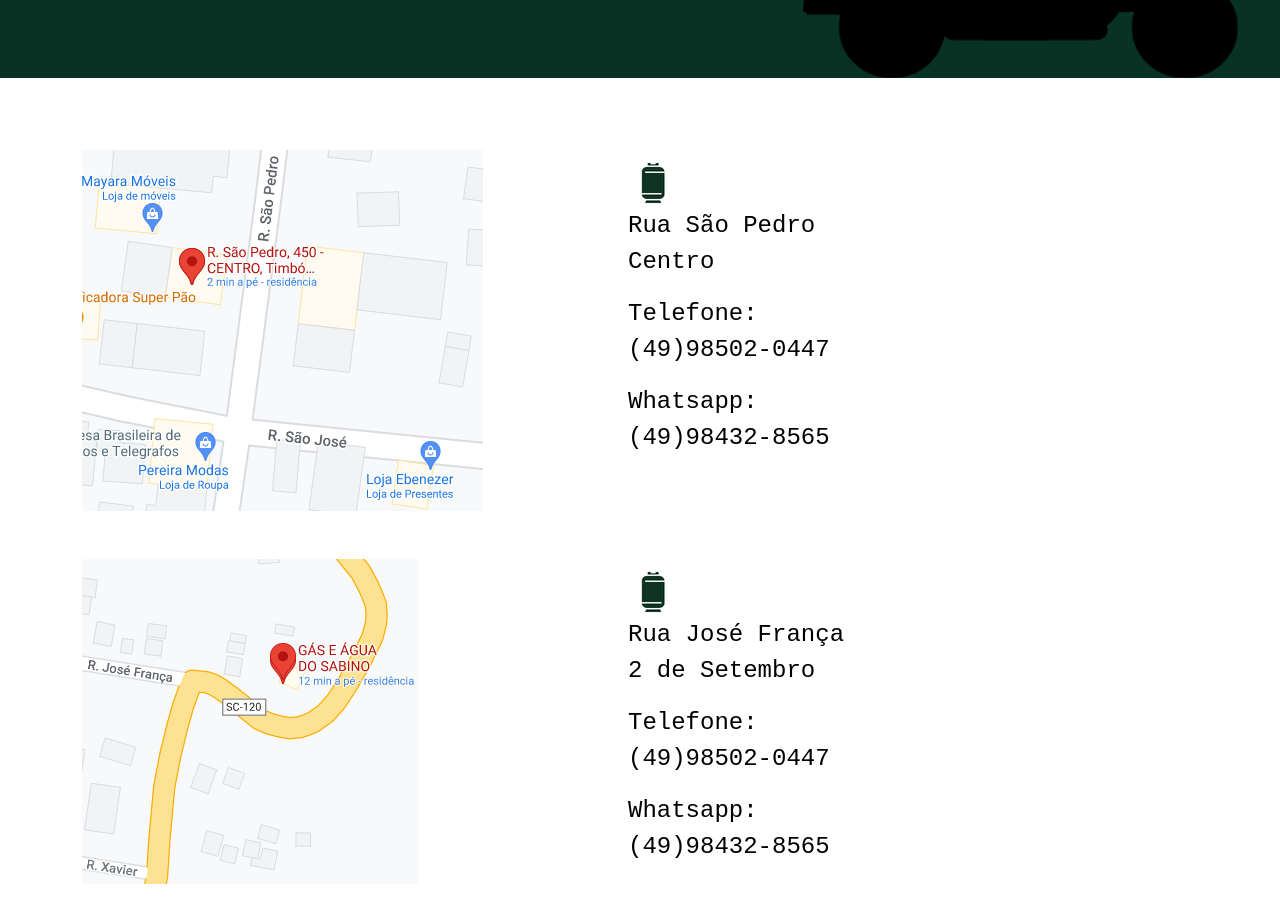
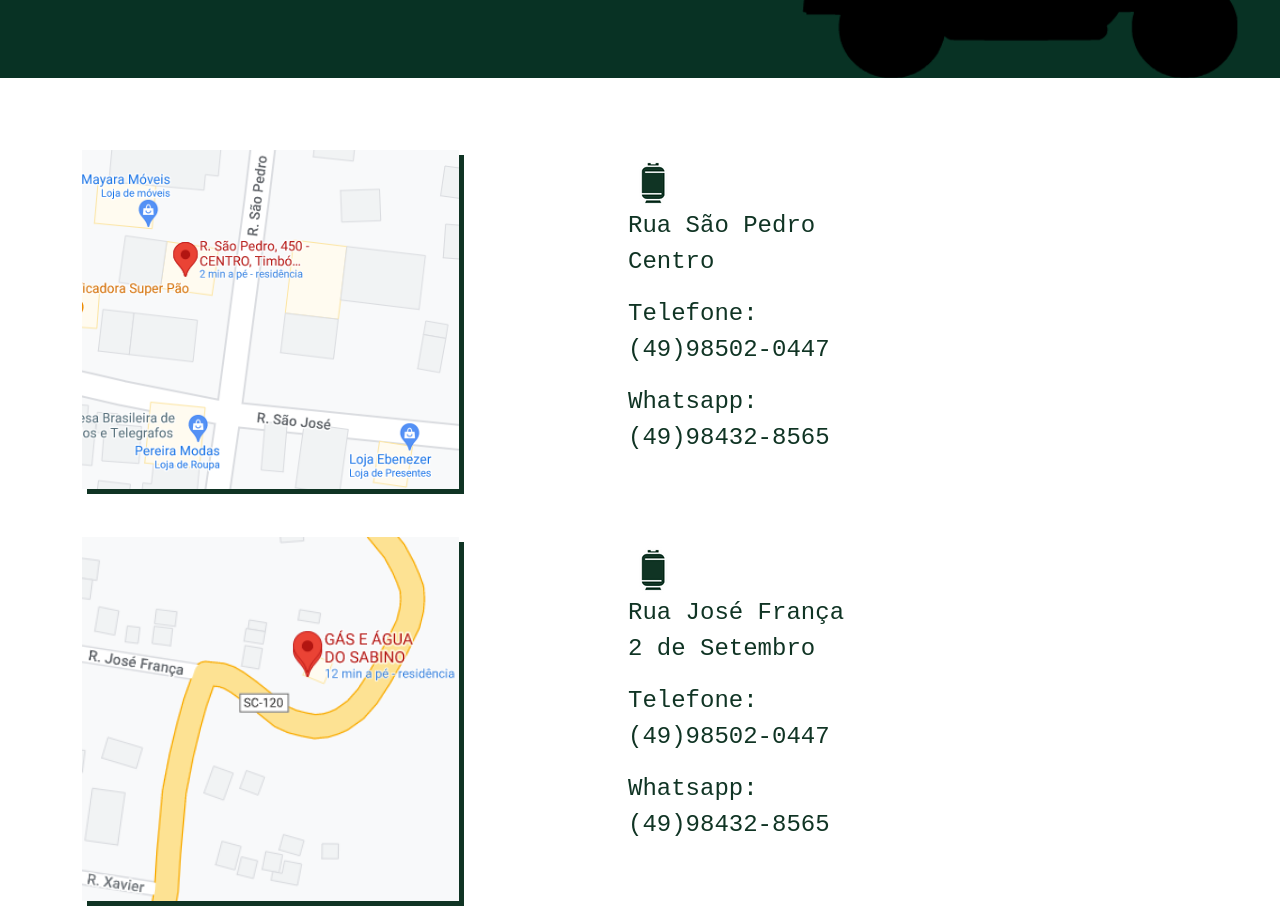
Before and after one commit to NicolaseduTG/site_inst, a plain HTML site: page endereco.html in a window 1280 px wide. Shown: the part 405-1311 px from the top of the page. Drawn offline with nearby package versions, Linux system fonts and the light colour scheme.

Commit message:
Endereço Finalizado

```diff
--- a/endereco.html
+++ b/endereco.html
@@ -52,7 +52,7 @@
           <div class="row">
             <div class="d-md-flex justify-content-around mt-5">
               <div>
-                <img src="banners/rua_1.png" alt="endereço da revendedora principal">
+                <img class="img-e" src="banners/rua_1.png" alt="endereço da revendedora principal">
               </div>
               <div class="f4 m-2">
                 <img src="banners/icone.png" alt="icone">
@@ -63,7 +63,7 @@
             </div>
             <div class="d-md-flex justify-content-around mt-5">
               <div>
-                <img src="banners/rua_2.png" alt="endereço da revendedora secundaria">
+                <img class="img-e" src="banners/rua_2.png" alt="endereço da revendedora secundaria">
               </div>
               <div class="f4 m-2">
                 <img src="banners/icone.png" alt="icone">
--- a/estilo.css
+++ b/estilo.css
@@ -21,13 +21,13 @@ div{
 }
 
 .f3{
-    color: black;
+    color: #103424;
     font-size: 66px;
     font-family: monospace;
 }
 
 .f4{
-    color: black;
+    color: #103424;
     font-size: 24px;
     font-family: monospace;
 }
@@ -45,3 +45,8 @@ div{
 .img-f{
     width: 250px;
 }
+
+.img-e{
+    width: 70%;
+    box-shadow: 5px 5px #103424;
+}
```
